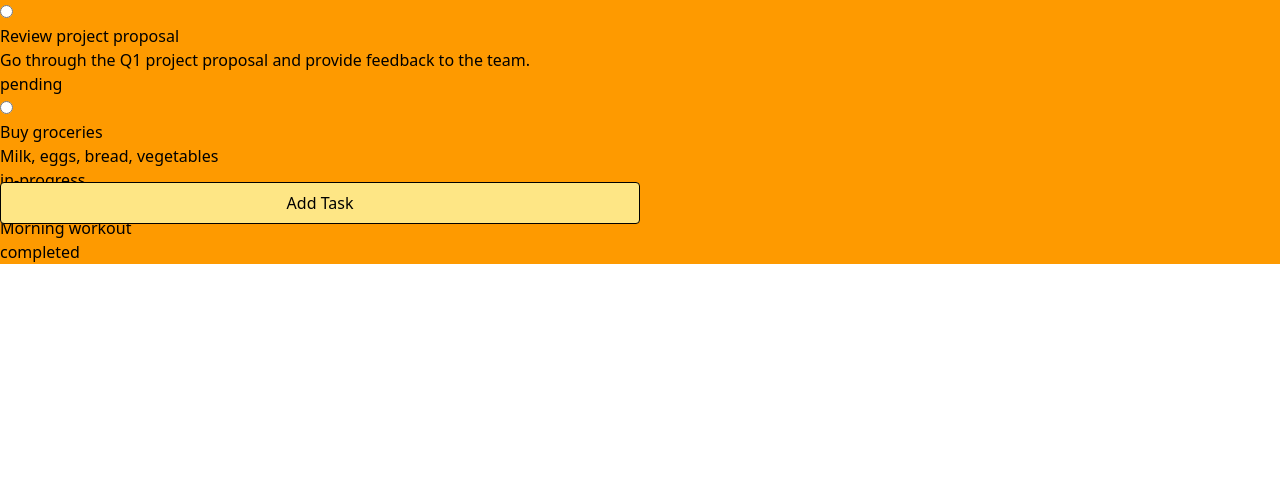
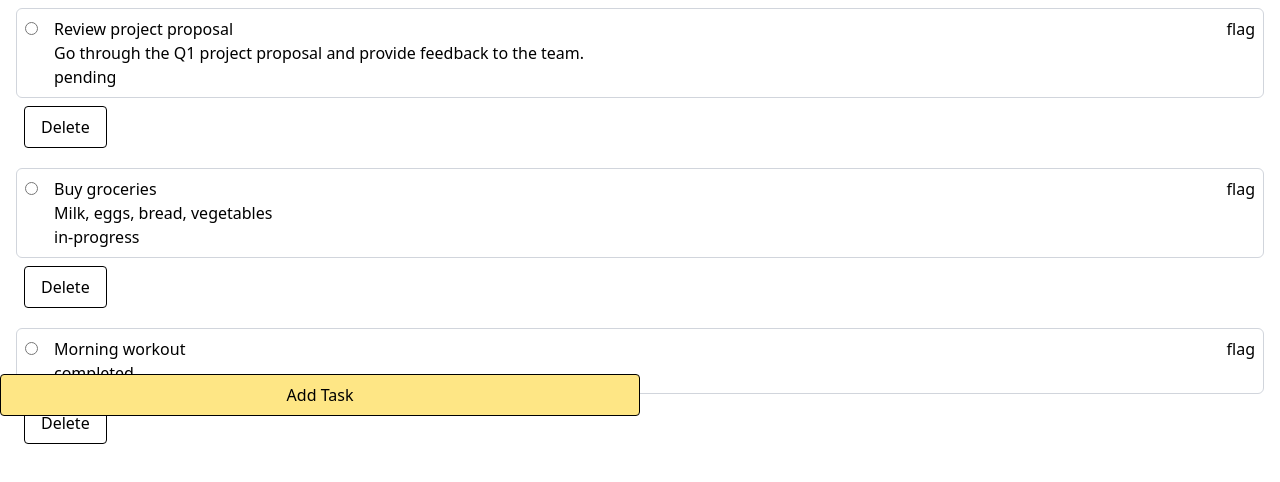
Before and after one commit to Vandana6261/todo-taskflow, a React app in the folder frontend/: page / in a window 1280 px wide. Shown: the top 482 px of the page. Built offline with nearby package versions, Linux system fonts and the light colour scheme; the HTML template or start-up script is replaced by a standard one.

Commit message:
Add Delete Task button.

```diff
--- a/frontend/src/components/TaskItem.jsx
+++ b/frontend/src/components/TaskItem.jsx
@@ -1,31 +1,38 @@
 import React from 'react'
 import { useTodo } from '../hooks/useTodo'
 
-function TaskItem({task}) {
-    // const {tasks} = useTodo();
+function TaskItem({task, deleteTask}) {
+    // const {deleteTask} = useTodo();
     console.log(task)
 
     const isCompleted = task.status === "completed"
   return (
     <>
-      <div className='w-screen h-auto bg-amber-500 '>
-        <div className='flex flex-col'>
-            <div className='flex-1'>
-              <div>
+      <div className='py-1 px-4'>
+        <div className='flex flex-col gap-4 mt-1 border border-gray-300 rounded-md p-2'>
+            <div className='flex-1 flex gap-4'>
+              <div className=''>
                 <input type="radio" />
               </div>
-              <div>
+              <div className=''>
                 <h2>{task.title}</h2>
                 <p>{task.description}</p>
-                <div>
+                <div >
                   {task.category && <p>{task.category}</p>}
                   {/* {task.dueDate && <p>{task.dueDate}</p>} */}
                   {/* {console.log(typeof task.dueDate)} */}
                   {task.status && <p>{task.status}</p>}
                 </div>
               </div>
-              <div></div>
+              <div className='ml-auto'>
+                flag
+              </div>
             </div>
+        </div>
+        <div className='hoverBase btn w-fit m-2'
+        onClick={() => deleteTask(task.id)}
+        >
+          Delete
         </div>
       </div>
     </>
```
